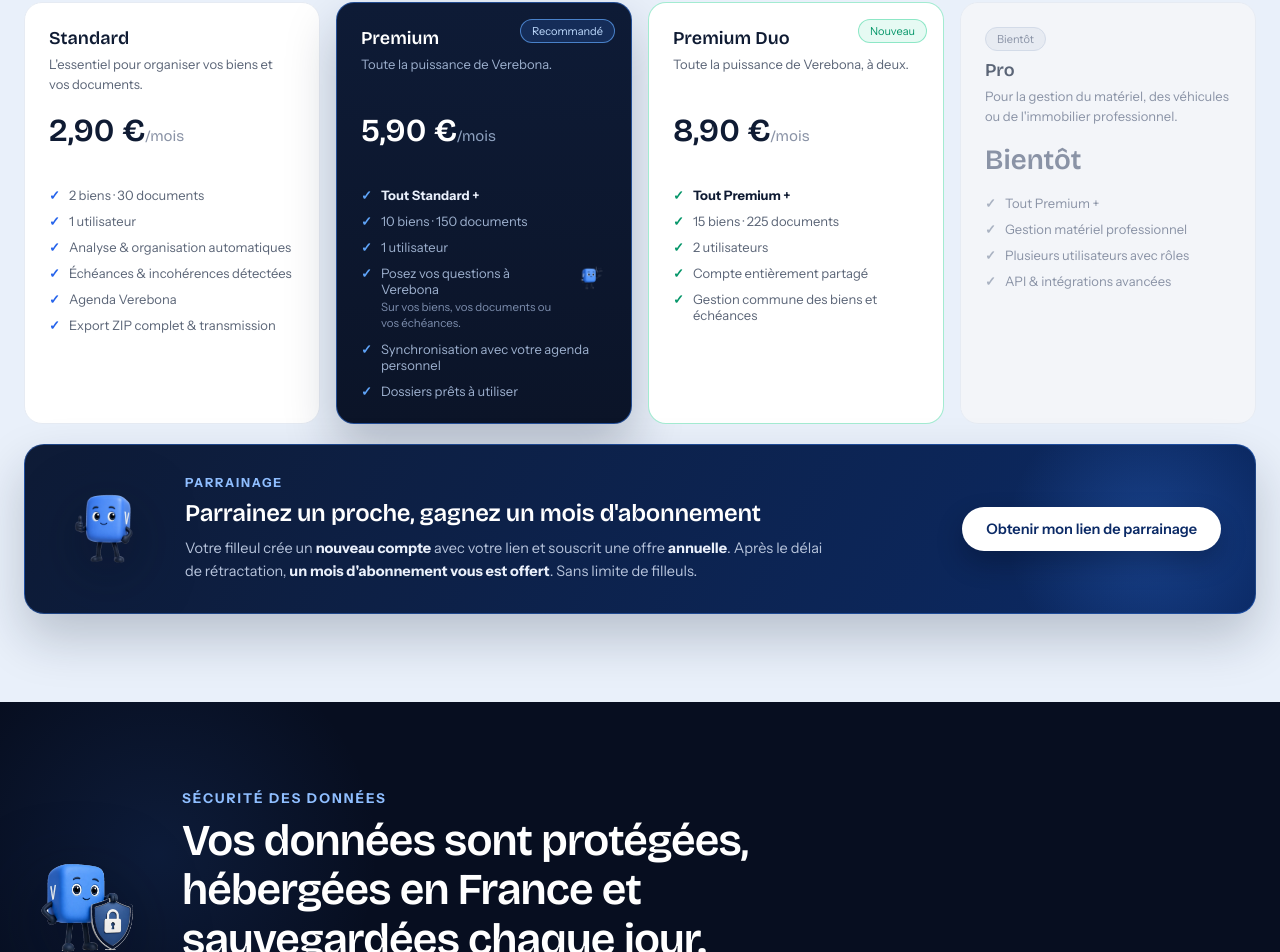
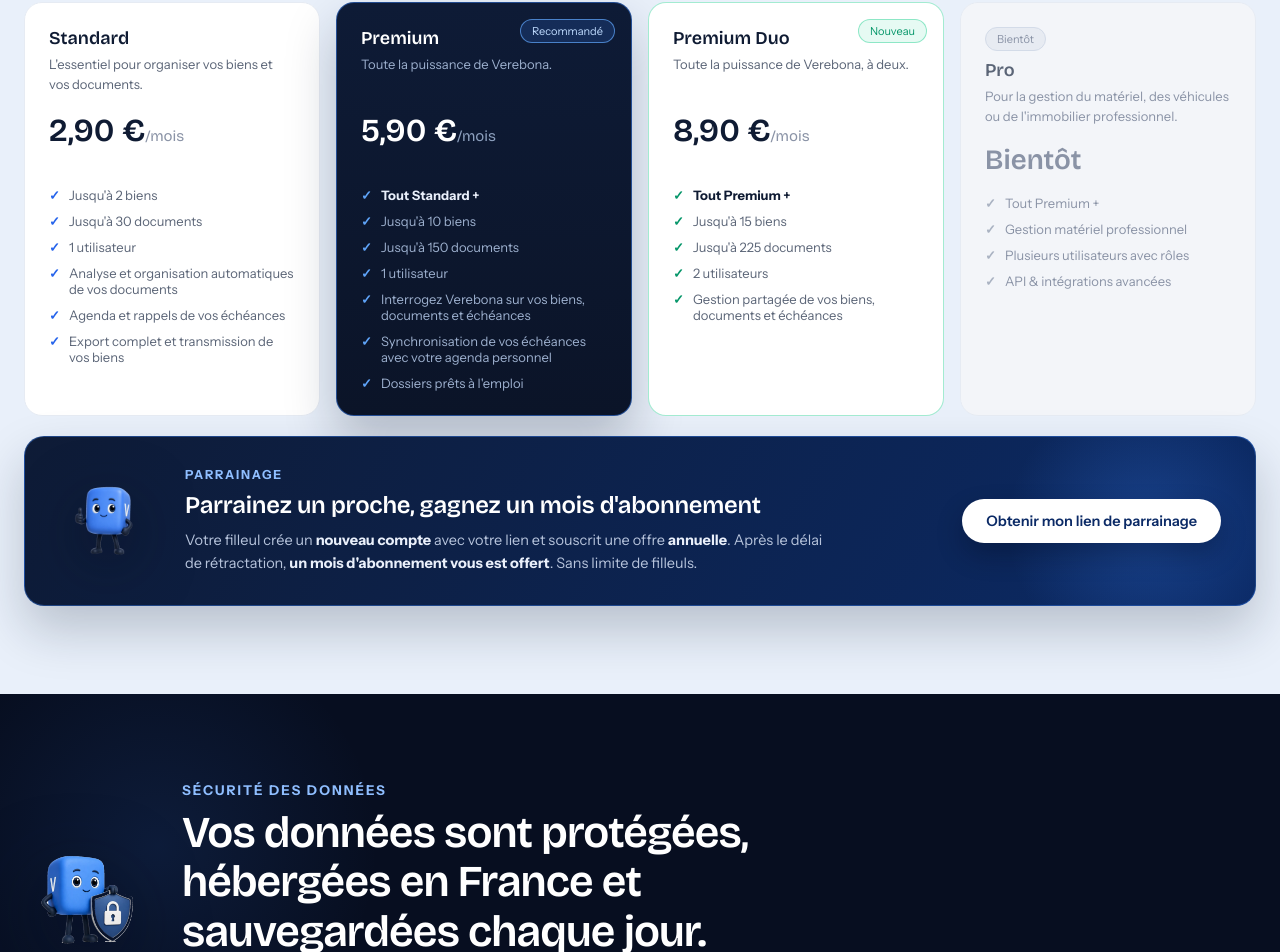
Before and after one commit to AdminVerebona/verebona-public, a Vue app: page / in a window 1280 px wide. Shown: the part 5047-5999 px from the top of the page. Built offline with nearby package versions, Linux system fonts and the light colour scheme; no server answers.

Commit message:
fix(billing): harmoniser les listes d'offres avec les limites réelles

```diff
--- a/src/sections/PricingSection.vue
+++ b/src/sections/PricingSection.vue
@@ -134,13 +134,17 @@
     badge: '', badgeStyle: '',
     cardStyle: 'display:flex;flex-direction:column;padding:24px;border-radius:18px;background:#fff;border:1px solid #E6EBF3;position:relative',
     titleColor: '#0F1B33', textColor: '#5B6577', mutedColor: '#8A93A6', checkColor: '#2563EB', strongColor: '#0F1B33',
+    // ⚠️ Ces listes doivent rester identiques à celles de `verebona-app`,
+    // dans `src/app/(dashboard)/mon-compte/offres/page.tsx`. Les deux dépôts
+    // étant séparés, rien ne le garantit automatiquement : une modification
+    // ici sans l'autre fait mentir l'une des deux pages.
     features: [
-      { label: '2 biens · 30 documents' },
+      { label: "Jusqu'à 2 biens" },
+      { label: "Jusqu'à 30 documents" },
       { label: '1 utilisateur' },
-      { label: 'Analyse & organisation automatiques' },
-      { label: 'Échéances & incohérences détectées' },
-      { label: 'Agenda Verebona' },
-      { label: 'Export ZIP complet & transmission' },
+      { label: 'Analyse et organisation automatiques de vos documents' },
+      { label: 'Agenda et rappels de vos échéances' },
+      { label: 'Export complet et transmission de vos biens' },
     ],
   },
   {
@@ -152,11 +156,12 @@
     titleColor: '#fff', textColor: '#9DB0CE', mutedColor: '#8DA0BE', checkColor: '#60A5FA', strongColor: '#EAF0FB',
     features: [
       { label: 'Tout Standard +', strong: true },
-      { label: '10 biens · 150 documents' },
+      { label: "Jusqu'à 10 biens" },
+      { label: "Jusqu'à 150 documents" },
       { label: '1 utilisateur' },
-      { label: 'Posez vos questions à Verebona', note: 'Sur vos biens, vos documents ou vos échéances.' },
-      { label: 'Synchronisation avec votre agenda personnel' },
-      { label: 'Dossiers prêts à utiliser' },
+      { label: 'Interrogez Verebona sur vos biens, documents et échéances' },
+      { label: 'Synchronisation de vos échéances avec votre agenda personnel' },
+      { label: "Dossiers prêts à l'emploi" },
     ],
   },
   {
@@ -168,10 +173,10 @@
     titleColor: '#0F1B33', textColor: '#5B6577', mutedColor: '#8A93A6', checkColor: '#059669', strongColor: '#0F1B33',
     features: [
       { label: 'Tout Premium +', strong: true },
-      { label: '15 biens · 225 documents' },
+      { label: "Jusqu'à 15 biens" },
+      { label: "Jusqu'à 225 documents" },
       { label: '2 utilisateurs' },
-      { label: 'Compte entièrement partagé' },
-      { label: 'Gestion commune des biens et échéances' },
+      { label: 'Gestion partagée de vos biens, documents et échéances' },
     ],
   },
 ]
```
